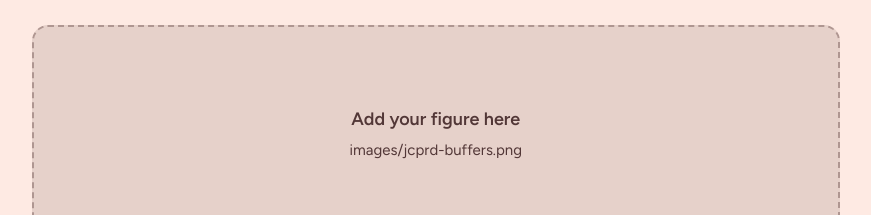
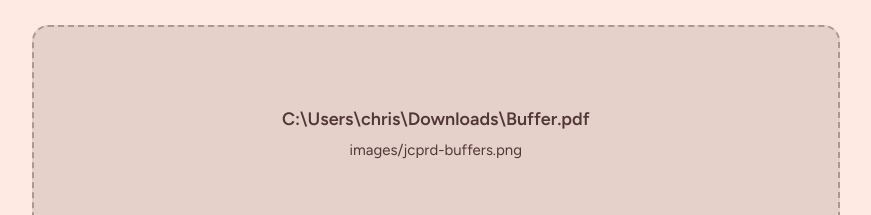
Before and after one commit to greenchristina/christinagreen.github.io, a plain HTML site: page projects/jcprd-playground-site-selection.html in a window 1280 px wide. Shown: the part 1218-1433 px from the top of the page, without its empty margins (82-953 px from the left). Drawn offline with Linux system fonts and the light colour scheme.

Commit message:
Update figure placeholder path in HTML file

```diff
--- a/projects/jcprd-playground-site-selection.html
+++ b/projects/jcprd-playground-site-selection.html
@@ -80,7 +80,7 @@
 
           <figure class="figure">
             <div class="figure-media">
-              <p class="figure-placeholder">Add your figure here<br><small>images/jcprd-buffers.png</small></p>
+              <p class="figure-placeholder">C:\Users\chris\Downloads\Buffer.pdf<br><small>images/jcprd-buffers.png</small></p>
               <img src="../images/jcprd-buffers.png" alt="Map of 1-, 2-, and 3-mile buffers around candidate sites" onload="this.parentElement.classList.add('loaded')" onerror="this.style.display='none'">
             </div>
             <figcaption>Figure 2. Add a caption describing this figure.</figcaption>
```
